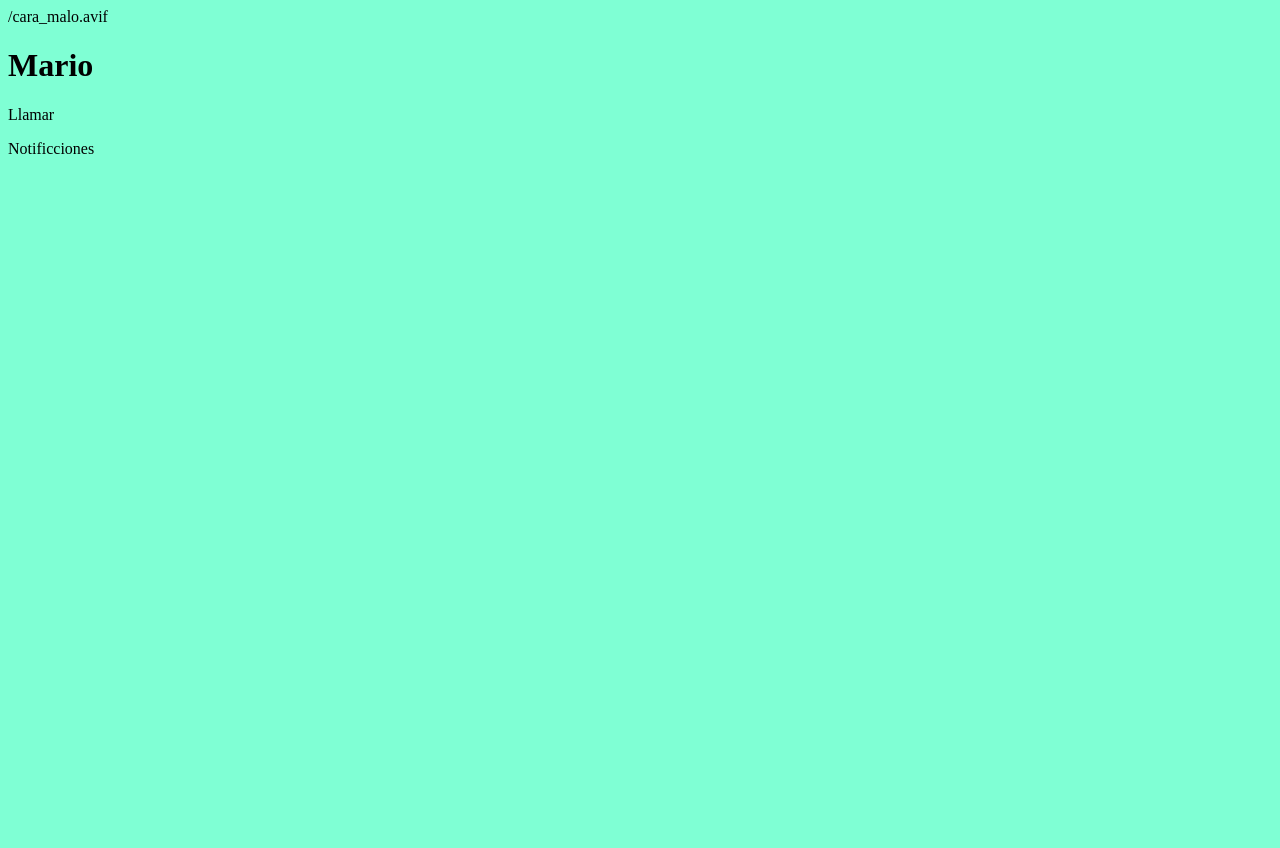
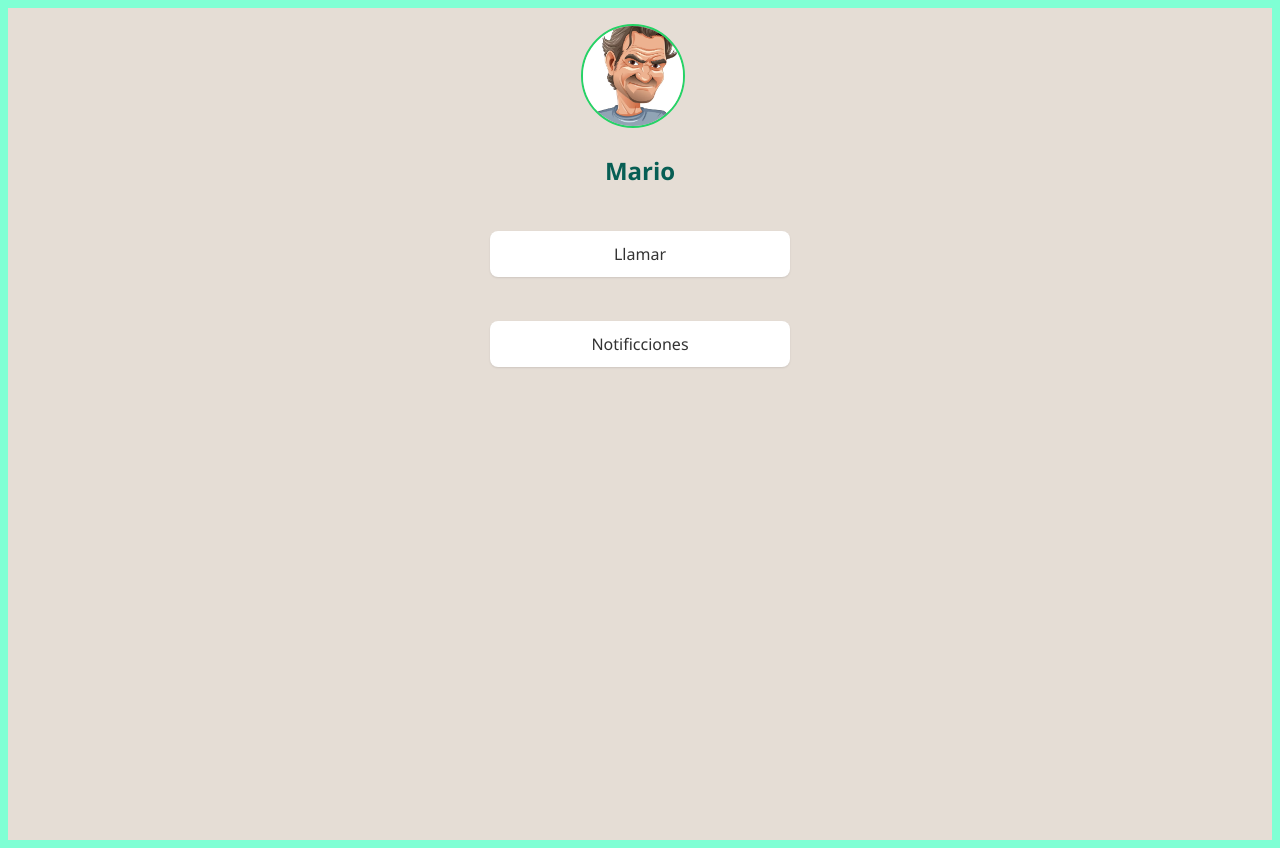
Before and after one commit to LucianoRaulToledo1978/Trabajo-Final-Font, a React (Vite) app: page /Contactos/1/detail in a window 1280 px wide. Before the commit the page ends 800 px from the top, so only its background shows below. Built offline with nearby package versions, Linux system fonts and the light colour scheme.

Commit message:
new-config

```diff
--- a/src/Component/Mensajes/Mensajes.css
+++ b/src/Component/Mensajes/Mensajes.css
@@ -1,69 +1,76 @@
-
-/* Contenedor general del mensaje */
 .formato-dialogo {
   display: flex;
   flex-direction: column;
-  align-items: flex-start;
-  background-color: #e5e5ea;
-  color: #000;
-  padding: 10px 14px;
-  margin: 8px;
+  max-width: 75%;
+  margin: 10px;
+  padding: 10px 12px;
   border-radius: 10px;
-  max-width: 70%;
+  background-color: #f0f0f0;
+  position: relative;
+  font-family: 'Segoe UI', sans-serif;
+  word-wrap: break-word;
   box-shadow: 0 1px 2px rgba(0, 0, 0, 0.1);
-  position: relative;
-  word-break: break-word;
 }
 
-/* Mensaje enviado por "YO" */
-.formato-dialogo.formato-dialogo_mi-mensaje {
-  align-self: flex-end;
-  background-color: #dcf8c6;
-  color: #000;
-}
-
-/* Nombre/emisor */
-.formato-dialogo > span:first-child {
+.formato-dialogo span:first-child {
   font-weight: bold;
-  margin-bottom: 5px;
-  font-size: 0.9rem;
-}
-
-/* Texto del mensaje */
-.formato-dialogo > span:nth-child(2) {
-  font-size: 1rem;
-  margin-bottom: 8px;
-}
-
-/* Contenedor hora y estado */
-.formato-dialogo > div {
-  display: flex;
-  justify-content: flex-end;
-  gap: 6px;
-  font-size: 0.75rem;
+  font-size: 0.85rem;
   color: #555;
 }
 
-/* Botón eliminar */
+.formato-dialogo span:nth-child(2) {
+  margin-top: 5px;
+  font-size: 1rem;
+}
+
+.formato-dialogo div {
+  display: flex;
+  justify-content: flex-end;
+  align-items: center;
+  margin-top: 6px;
+  font-size: 0.75rem;
+  color: #777;
+  gap: 5px;
+}
+
 .formato-dialogo button {
-  margin-top: 6px;
   align-self: flex-end;
+  margin-top: 5px;
+  padding: 2px 6px;
+  font-size: 0.7rem;
   background-color: transparent;
+  color: #888;
   border: none;
-  color: #999;
   cursor: pointer;
-  font-size: 0.75rem;
-  transition: color 0.3s;
+  transition: color 0.2s;
 }
 
 .formato-dialogo button:hover {
-  color: #e53935;
+  color: red;
 }
 
-/* Responsive: se adapta en pantallas más chicas */
-@media screen and (max-width: 600px) {
+/* ESTILO PARA TUS MENSAJES (Luciano) */
+.formato-dialogo_mi-mensaje {
+  background-color: #dcf8c6;
+  align-self: flex-end;
+  border-top-right-radius: 0;
+}
+
+/* ESTILO PARA MENSAJES DE OTROS */
+.formato-dialogo:not(.formato-dialogo_mi-mensaje) {
+  align-self: flex-start;
+  background-color: #fff;
+  border-top-left-radius: 0;
+}
+
+/* RESPONSIVE */
+@media (max-width: 600px) {
   .formato-dialogo {
-    max-width: 85%;
+    max-width: 90%;
+    font-size: 0.95rem;
+  }
+
+  .formato-dialogo span:nth-child(2) {
     font-size: 0.95rem;
   }
 }
--- a/src/Screen/ContactoDetailScreen/ContactoDetailScreen.jsx
+++ b/src/Screen/ContactoDetailScreen/ContactoDetailScreen.jsx
@@ -2,6 +2,7 @@ import React, { useContext, useEffect } from 'react'
 import { useParams } from 'react-router'
 import { ContactoDetailContext } from '../../Context/ContactoDetailContext'
 import LoaderSpinner from '../../Component/LoaderSpinner/LoaderSpinner'
+import './contactoDetail.css'
 
 
 
@@ -22,11 +23,21 @@ export default function ContactoDetailScreen() {
         return<LoaderSpinner/>
     }
     return (
-        <div>
-            <div>{contacto_detail?.img}</div>
-            <h1>{contacto_detail?.name}</h1>
-            <p>Llamar</p>
-            <p>Notificciones</p>
+        <div className='contacto-detail-container'>
+
+            <img
+            src={contacto_detail?.img}
+            alt={`Foto de ${contacto_detail?.name}`}
+            className= "contacto-img"/>
+
+
+            <h1 className='contacto-nombre'>{contacto_detail?.name}</h1>
+
+            <div className='contacto-opciones'>
+                <p>Llamar</p>
+                <p>Notificciones</p>
+
+            </div>
 
         </div>
     )
--- /dev/null
+++ b/src/Screen/ContactoDetailScreen/contactoDetail.css
@@ -0,0 +1,67 @@
+.contacto-detail-container {
+  display: flex;
+  flex-direction: column;
+  align-items: center;
+  padding: 16px;
+  background-color: #e5ddd5;
+  min-height: 100vh;
+  font-family: 'Segoe UI', sans-serif;
+}
+
+.contacto-img {
+  width: 100px;
+  height: 100px;
+  border-radius: 50%;
+  object-fit: cover;
+  margin-bottom: 10px;
+  border: 2px solid #25d366;
+  background-color: white;
+}
+
+.contacto-nombre {
+  font-size: 1.5rem;
+  font-weight: bold;
+  color: #075e54;
+  margin-bottom: 8px;
+  text-align: center;
+}
+
+.contacto-opciones {
+  display: flex;
+  flex-direction: column;
+  gap: 12px;
+  margin-top: 20px;
+  width: 100%;
+  max-width: 300px;
+}
+
+.contacto-opciones p {
+  background-color: white;
+  padding: 12px 16px;
+  border-radius: 8px;
+  box-shadow: 0 1px 2px rgba(0,0,0,0.1);
+  color: #333;
+  text-align: center;
+  cursor: pointer;
+  transition: background-color 0.2s ease;
+}
+
+.contacto-opciones p:hover {
+  background-color: #dcf8c6;
+}
+
+/* Responsive */
+@media (max-width: 600px) {
+  .contacto-img {
+    width: 80px;
+    height: 80px;
+  }
+
+  .contacto-nombre {
+    font-size: 1.2rem;
+  }
+
+  .contacto-opciones {
+    max-width: 100%;
+  }
+}
```
